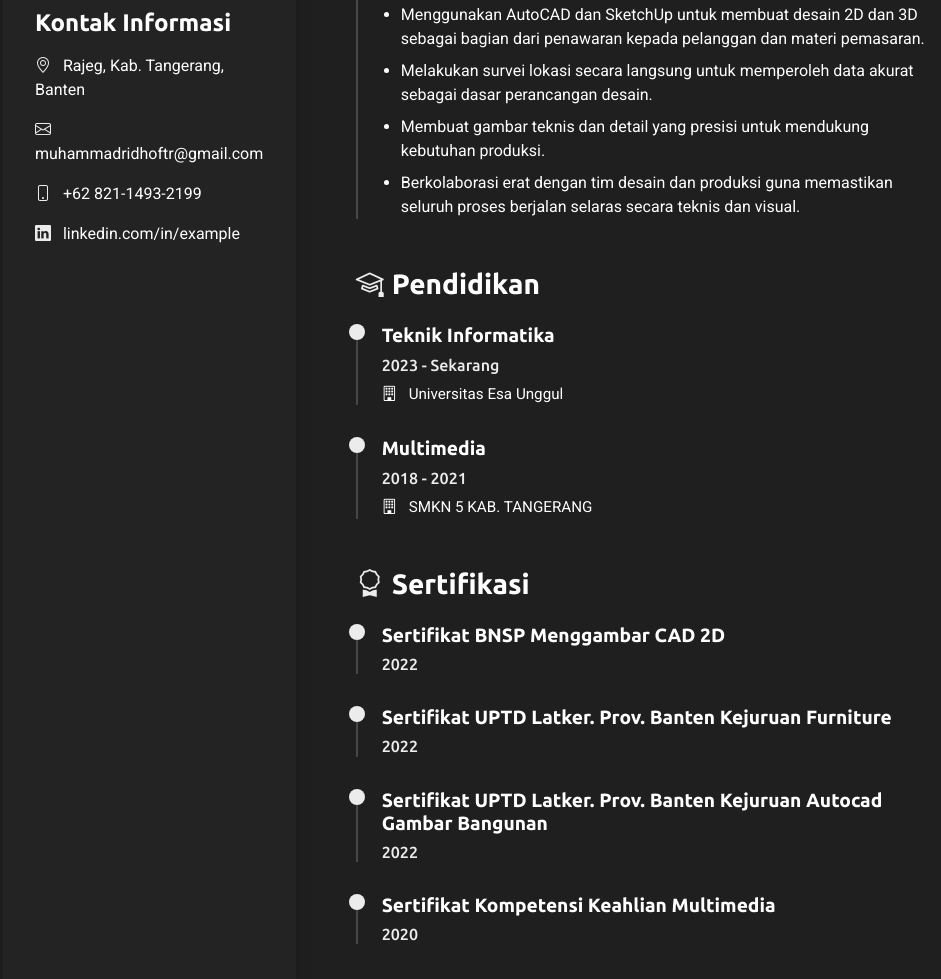
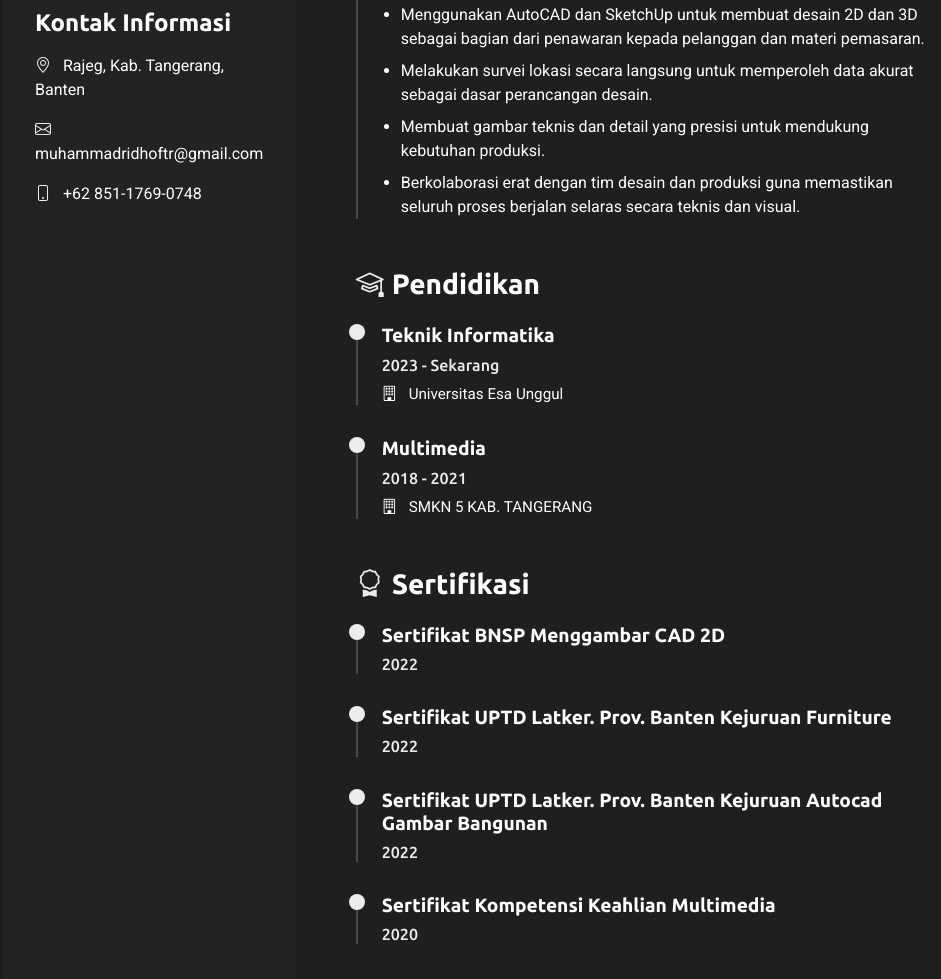
Before and after one commit to Ridhoftr/DraftFolio, a plain HTML site: page index.html in a window 1280 px wide. Shown: the part 3153-4132 px from the top of the page, without its empty margins (339-1280 px from the left). Drawn offline with nearby package versions, Linux system fonts and the light colour scheme.

Commit message:
Update index.html

```diff
--- a/index.html
+++ b/index.html
@@ -445,8 +445,8 @@
               <ul class="contact-info list-unstyled">
                 <li><i class="bi bi-geo-alt"></i> Rajeg, Kab. Tangerang, Banten</li>
                 <li><i class="bi bi-envelope"></i> muhammadridhoftr@gmail.com</li>
-                <li><i class="bi bi-phone"></i> +62 821-1493-2199</li>
-                <li><i class="bi bi-linkedin"></i> linkedin.com/in/example</li>
+                <li><i class="bi bi-phone"></i> +62 851-1769-0748</li>
+                <!-- <li><i class="bi bi-linkedin"></i> linkedin.com/in/example</li> -->
               </ul>
 
               <!--
```
